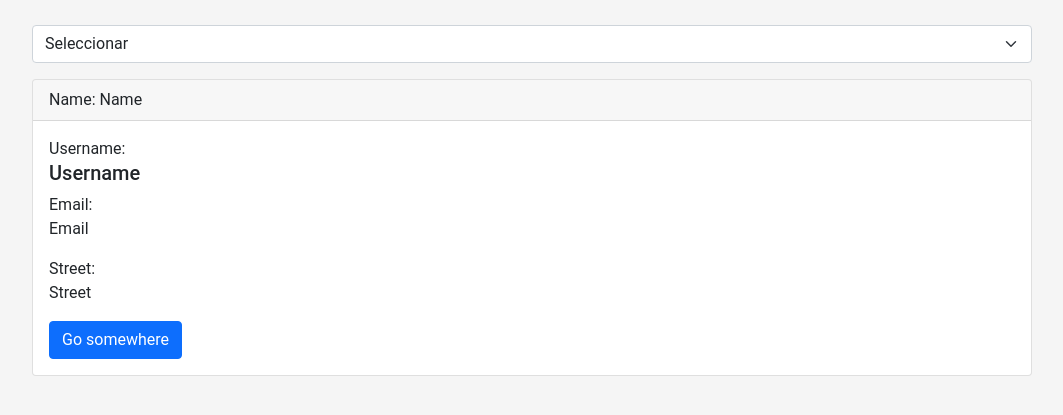
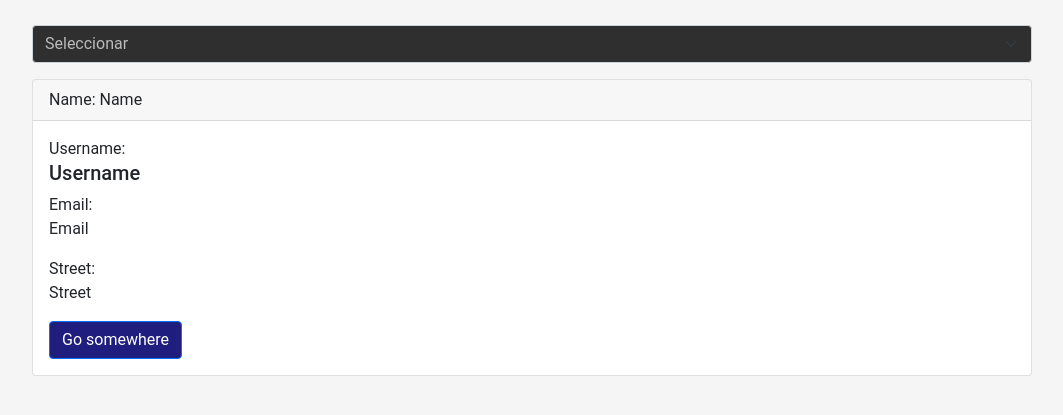
Before and after one commit to JesusFz93/grupal_2, a website: page app/index.html in a window 1280 px wide. Shown: the part 65-480 px from the top of the page, without its empty margins (108-1171 px from the left). Drawn offline with nearby package versions, Linux system fonts and the light colour scheme; no server answers.

Commit message:
update styles

```diff
--- a/app/index.html
+++ b/app/index.html
@@ -5,7 +5,7 @@
   <meta charset="UTF-8">
   <meta http-equiv="X-UA-Compatible" content="IE=edge">
   <meta name="viewport" content="width=device-width, initial-scale=1.0">
-  <title>Document</title>
+  <title>Ejercico grupal JS</title>
 
   <link href="https://cdn.jsdelivr.net/npm/bootstrap@5.1.3/dist/css/bootstrap.min.css" rel="stylesheet" integrity="sha384-1BmE4kWBq78iYhFldvKuhfTAU6auU8tT94WrHftjDbrCEXSU1oBoqyl2QvZ6jIW3" crossorigin="anonymous">
   <link rel="stylesheet" href="https://cdnjs.cloudflare.com/ajax/libs/toastr.js/latest/toastr.min.css">
@@ -45,6 +45,8 @@
   <script src="https://cdnjs.cloudflare.com/ajax/libs/jquery/3.6.0/jquery.min.js" integrity="sha512-894YE6QWD5I59HgZOGReFYm4dnWc1Qt5NtvYSaNcOP+u1T9qYdvdihz0PPSiiqn/+/3e7Jo4EaG7TubfWGUrMQ==" crossorigin="anonymous" referrerpolicy="no-referrer"></script>
   <script src="https://cdnjs.cloudflare.com/ajax/libs/toastr.js/latest/toastr.min.js"></script>
   <script src="request.js"></script>
+
+
 </body>
 
 
--- a/app/request.js
+++ b/app/request.js
@@ -45,8 +45,6 @@ const obtenerValorDelApi = () => {
                 sel.appendChild(opt);
             }
     });
-
-
     loader.style.display = "none";
 }
 
--- a/app/style.css
+++ b/app/style.css
@@ -91,3 +91,28 @@ h2 {
   align-items: center;
   transition: clip-path 0.1s ease-in-out;
 }
+
+.btn.btn-primary {
+  background-color: rgb(31, 29, 126);
+}
+
+.form-select {
+  display: block;
+  width: 100%;
+  padding: .375rem 2.25rem .375rem .75rem;
+  -moz-padding-start: calc(0.75rem - 3px);
+  font-size: 1rem;
+  font-weight: 400;
+  line-height: 1.5;
+  color: #bbb;
+  background-color: #2f2f2f;
+  background-repeat: no-repeat;
+  background-position: right .75rem center;
+  background-size: 16px 12px;
+  border: 1px solid #ced4da;
+  border-radius: .25rem;
+  transition: border-color .15s ease-in-out,box-shadow .15s ease-in-out;
+  -webkit-appearance: none;
+  -moz-appearance: none;
+  appearance: none;
+}
```
Also changed, not shown: 1 other file.
